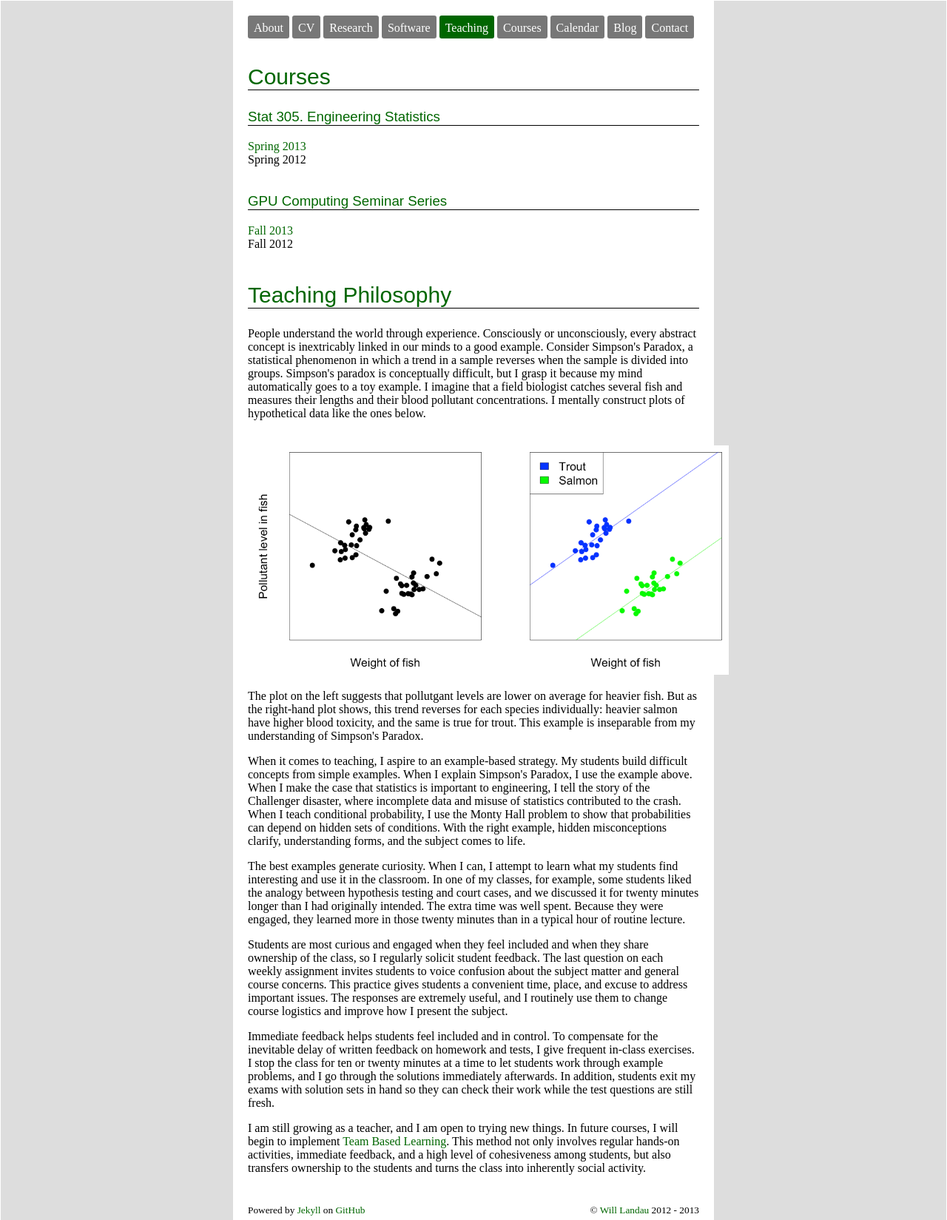
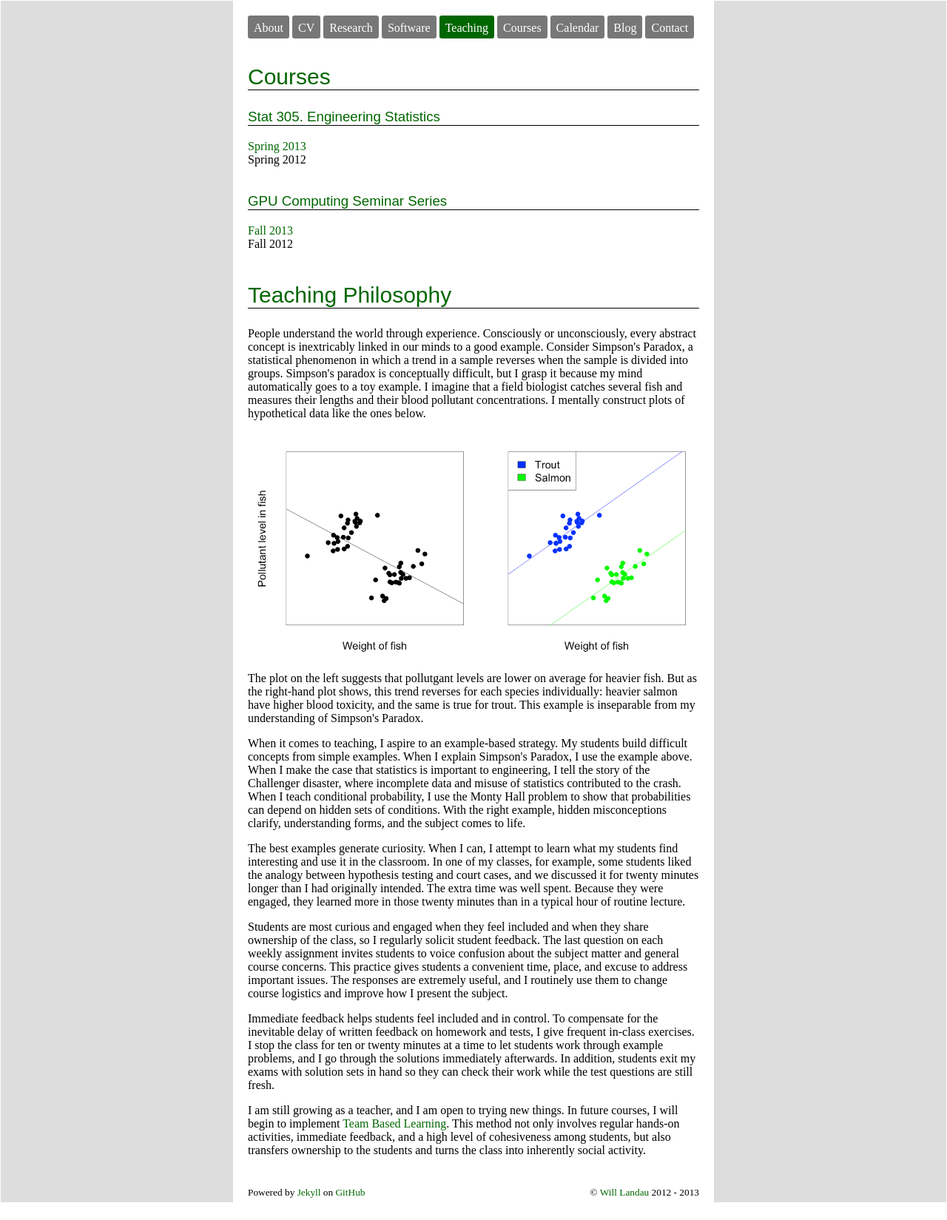
Before and after one commit to wlandau/wlandau.github.io, a Jekyll site: the page built from teaching.html, in a window 1280 px wide. Shown: the whole page at 74% size. Built offline with Jekyll 4.4.1, drawn with Linux system fonts in a browser that asks for light colours; nearby versions of some CDN libraries; after the commit the page ends 1625 px from its top, so only the background shows below that.

```diff
--- a/teaching.html
+++ b/teaching.html
@@ -21,7 +21,7 @@
 
 <p> People understand the world through experience. Consciously or unconsciously, every abstract concept is inextricably linked in our minds to a good example. Consider Simpson's Paradox, a statistical phenomenon in which a trend in a sample reverses when the sample is divided into groups. Simpson's paradox is conceptually difficult, but I grasp it because my mind automatically goes to a toy example. I imagine that a field biologist catches several fish and measures their lengths and their blood pollutant concentrations. I mentally construct plots of hypothetical data like the ones below.</p>
 <br/>
-<img src="img/simpsons-paradox.png" width="650px" height="310px" alt="simpsons-paradox">
+<img src="img/simpsons-paradox.png" width="600px" height="286px" alt="simpsons-paradox">
 <br/>
 
 <p> The plot on the left suggests that pollutgant levels are lower on average for heavier fish. But as the right-hand plot shows, this trend reverses for each species individually: heavier salmon have higher blood toxicity, and the same is true for trout. This example is inseparable from my understanding of Simpson's Paradox.</p>
```
